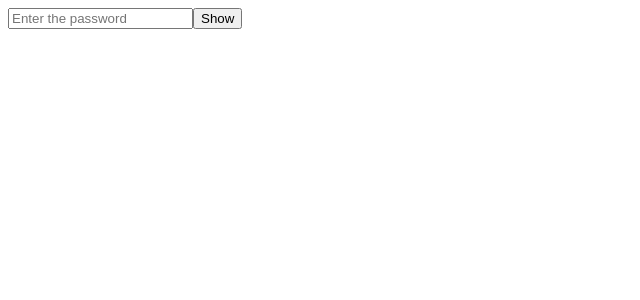
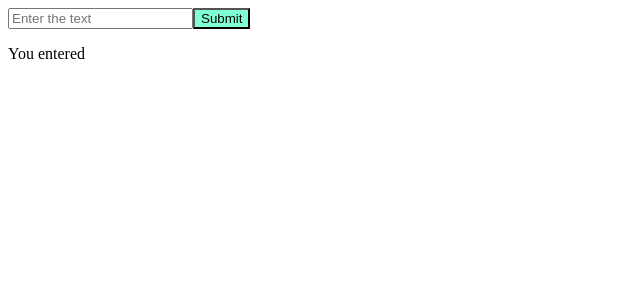
Before and after one commit to KornepalliTejasree/React, a React (Vite) app: page / in a window 1280 px wide. Shown: the top 300 px of the page, without its empty margins (0-640 px from the left). Built offline with nearby package versions, Linux system fonts and the light colour scheme.

Commit message:
Event handling practiced

```diff
--- a/src/App.jsx
+++ b/src/App.jsx
@@ -1,10 +1,20 @@
 import React, { useState } from 'react'
-
+import "./App.css";
 const App = () => {
-  const [showPassword,setShowPassword]=useState(false);
+ const [text,setText]=useState("");
+ const [submition,setSubmition]=useState("");
+ function handleSubmission(event){
+  event.preventDefault();
+  setSubmition(text);
+ }
   return (
     <div>
-      <input type={showPassword?'text':'password'} placeholder='Enter the password'></input><button onClick={()=>{setShowPassword(!showPassword)}}>{showPassword?"Hide":"Show"}</button>
+      <form onSubmit={handleSubmission}>
+      <input type="text" placeholder='Enter the text'  onChange={(e)=>setText(e.target.value)} />
+      <button>Submit</button>
+      <p>You entered {text}</p>
+      </form>
+      <h1>{submition}</h1>
     </div>
   )
 }
```
